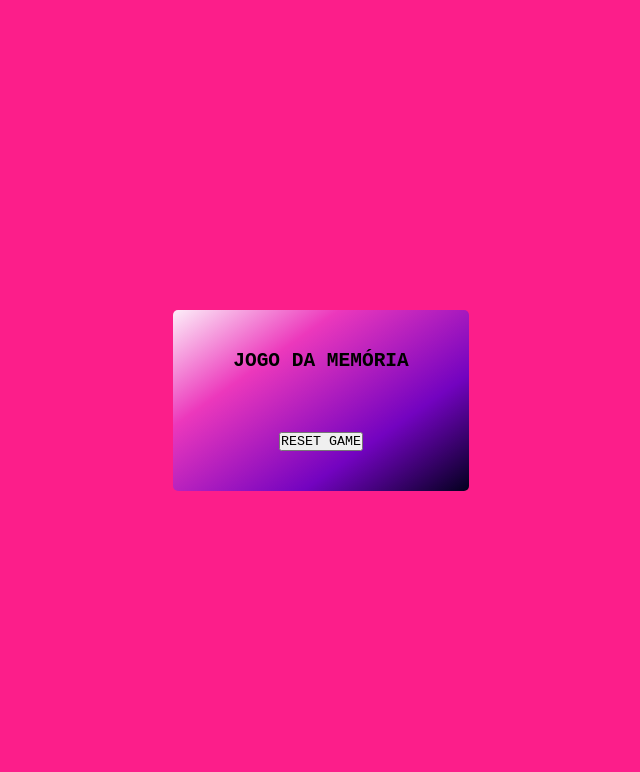
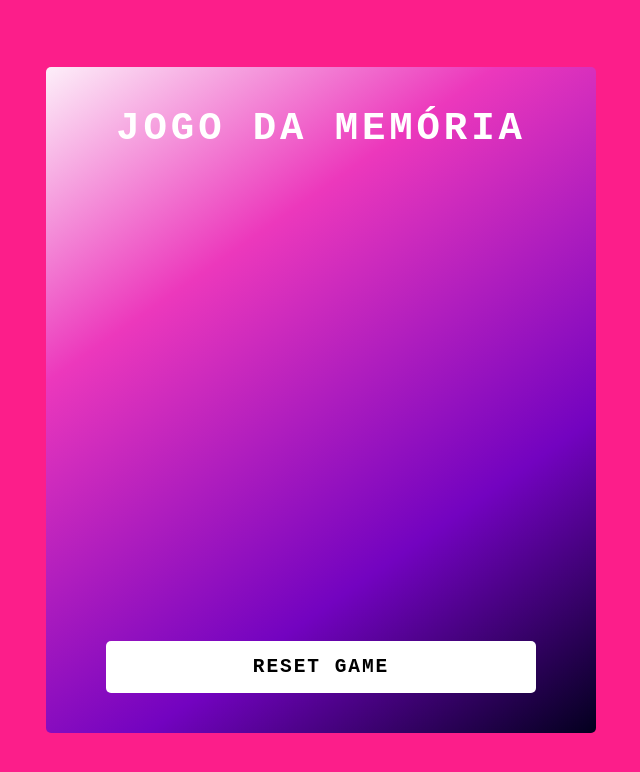
Before and after one commit to karolineterra/Jogo-da-Memoria, a plain HTML site: page index.html in a window 1280 px wide. Shown: the whole page, without its empty margins (319-959 px from the left). Drawn offline with Linux system fonts and the light colour scheme.

Commit message:
estilos do game

```diff
--- a/src/styles/main.css
+++ b/src/styles/main.css
@@ -23,3 +23,51 @@ body {
     padding: 40px 60px;
     border-radius: 5px;
 }
+
+.container h2 {
+    font-size: 3em;
+    color: #fff;
+    text-transform: uppercase;
+    letter-spacing: 0.1em;
+}
+
+.reset {
+    padding: 15px 20px;
+    width: 100%;
+    color: #000;
+    background-color: #fff;
+    border: none;
+    font-size: 1.5em;
+    border-radius: 5px;
+    letter-spacing: 0.1em;
+    text-transform: uppercase;
+    cursor: pointer;
+    font-weight: 600;
+}
+.reset:hover {
+    background-color: #d8d8d8;
+}
+.reset:focus {
+    color: #ec38bc;
+    background-color: #262809;
+}
+
+.game {
+    width: 430px;
+    height: 430px;
+    display: flex;
+    flex-wrap: wrap;
+    gap: 10px;
+    transform-style: preserve-3d;
+    perspective: 500px;
+}
+
+.item {
+    position: relative;
+    width: 100px;
+    height: 100px;
+    display: flex;
+    align-items: center;
+    justify-content: center;
+    background-color: #fff;
+}
```
